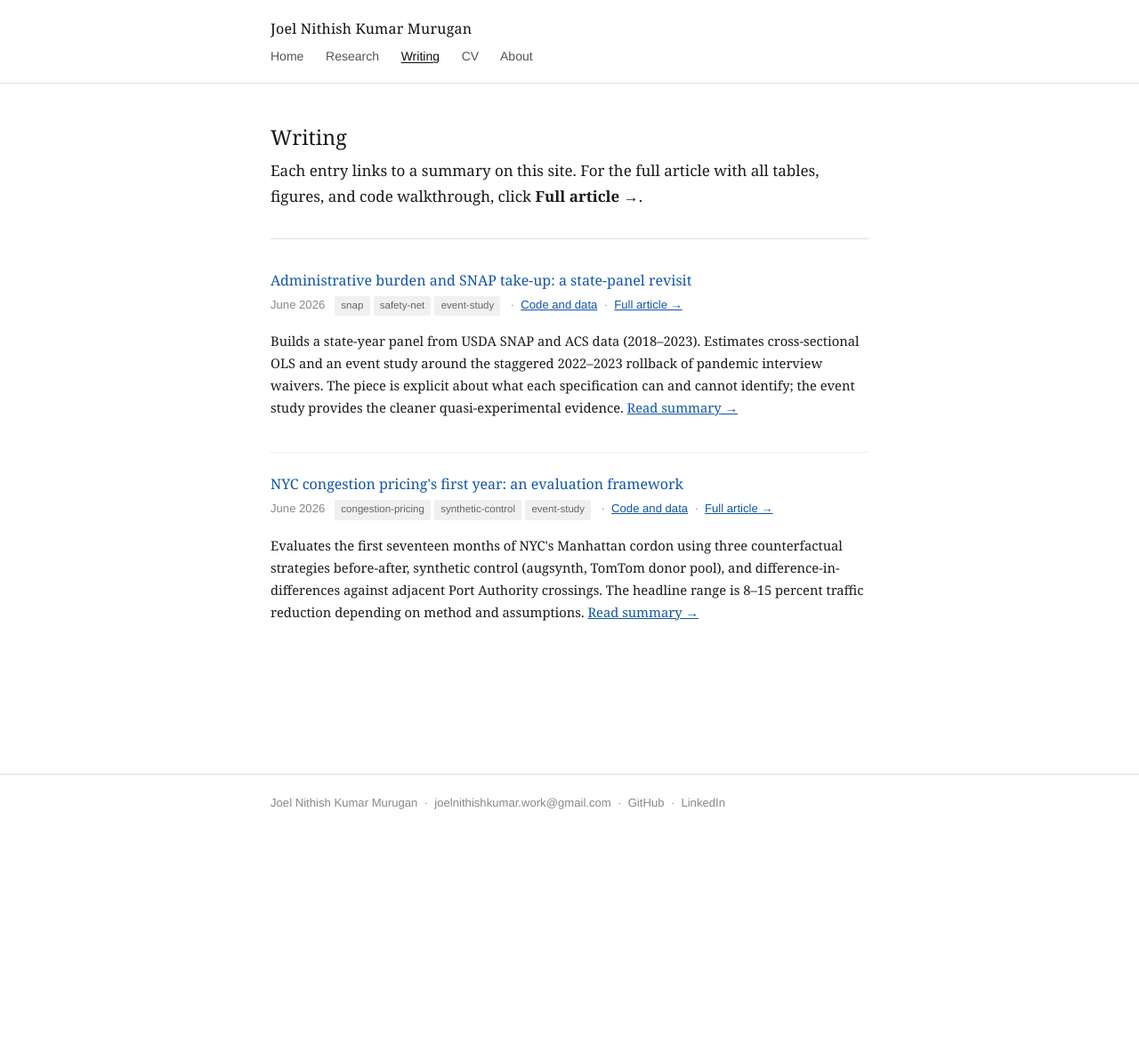
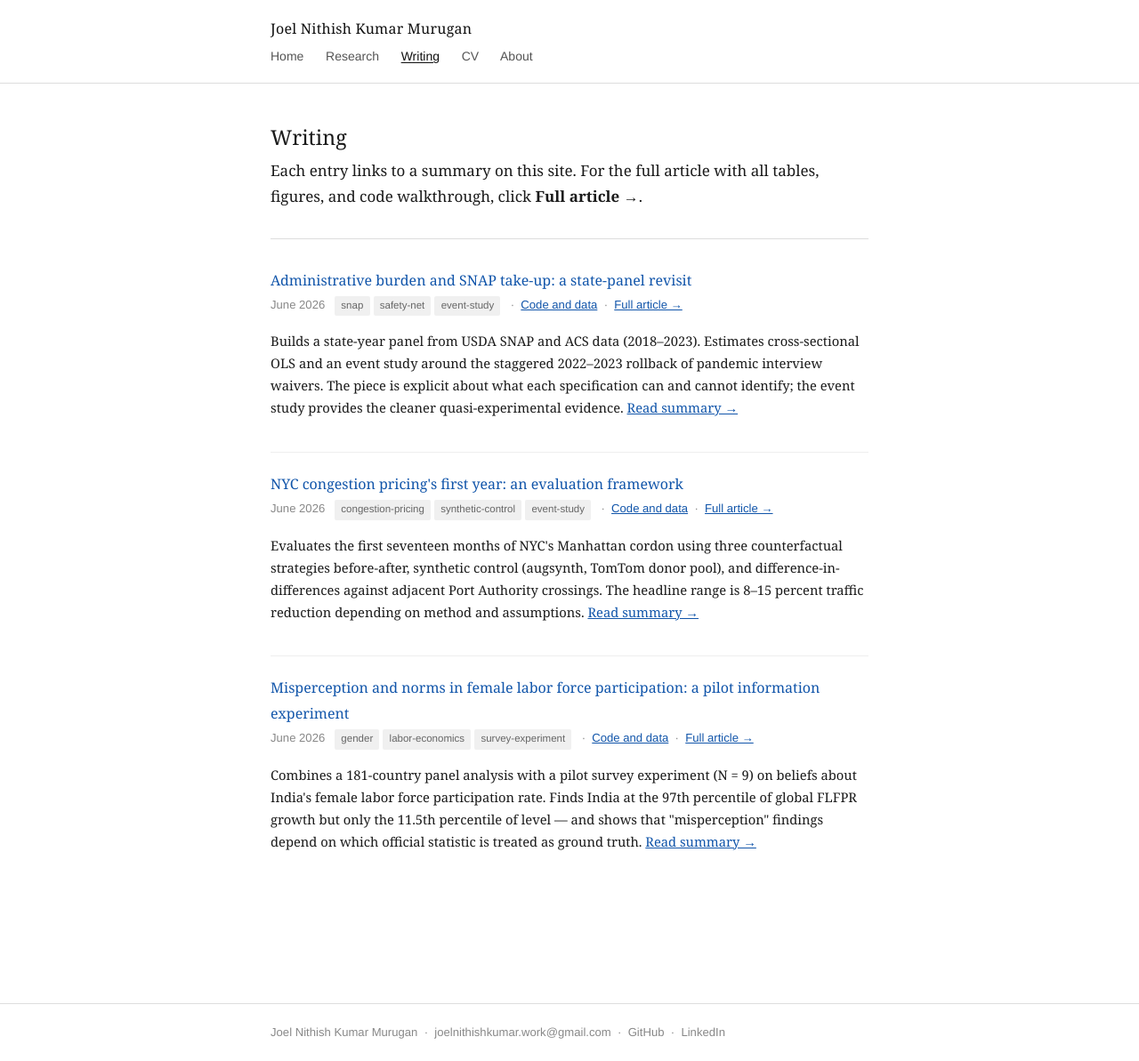
Before and after one commit to JoelNithishKumar/research, a Jekyll site: the page built from writing.md, in a window 1280 px wide. Shown: the whole page at 89% size. Built offline with Jekyll 4.4.1, drawn with Linux system fonts in a browser that asks for light colours; before the commit the page ends 935 px from its top, so only the background shows below that.

Commit message:
Update writing.md

```diff
--- a/writing.md
+++ b/writing.md
@@ -28,4 +28,14 @@ Each entry links to a summary on this site. For the full article with all tables
     </p>
     <p style="font-size:0.92rem; margin-top:0.3rem;">Evaluates the first seventeen months of NYC's Manhattan cordon using three counterfactual strategies before-after, synthetic control (augsynth, TomTom donor pool), and difference-in-differences against adjacent Port Authority crossings. The headline range is 8–15 percent traffic reduction depending on method and assumptions. <a href="/research/writing/2026/06/10/nyc-congestion-pricing-eval/">Read summary →</a></p>
   </li>
+  <li>
+    <a class="post-title-link" href="/research/writing/2026/06/10/flfp-norms-pilot/">Misperception and norms in female labor force participation: a pilot information experiment</a>
+    <p class="post-meta">
+      June 2026 &nbsp;
+      <span class="tag">gender</span><span class="tag">labor-economics</span><span class="tag">survey-experiment</span>
+      &nbsp;·&nbsp; <a href="https://github.com/JoelNithishKumar/FLFP-Norms-Pilot/tree/main" target="_blank" rel="noopener">Code and data</a>
+      &nbsp;·&nbsp; <a href="https://github.com/JoelNithishKumar/FLFP-Norms-Pilot/blob/main/article/article.md" target="_blank" rel="noopener">Full article →</a>
+    </p>
+    <p style="font-size:0.92rem; margin-top:0.3rem;">Combines a 181-country panel analysis with a pilot survey experiment (N = 9) on beliefs about India's female labor force participation rate. Finds India at the 97th percentile of global FLFPR growth but only the 11.5th percentile of level — and shows that "misperception" findings depend on which official statistic is treated as ground truth. <a href="/research/writing/2026/06/10/flfp-norms-pilot/">Read summary →</a></p>
+  </li>
 </ul>
```
